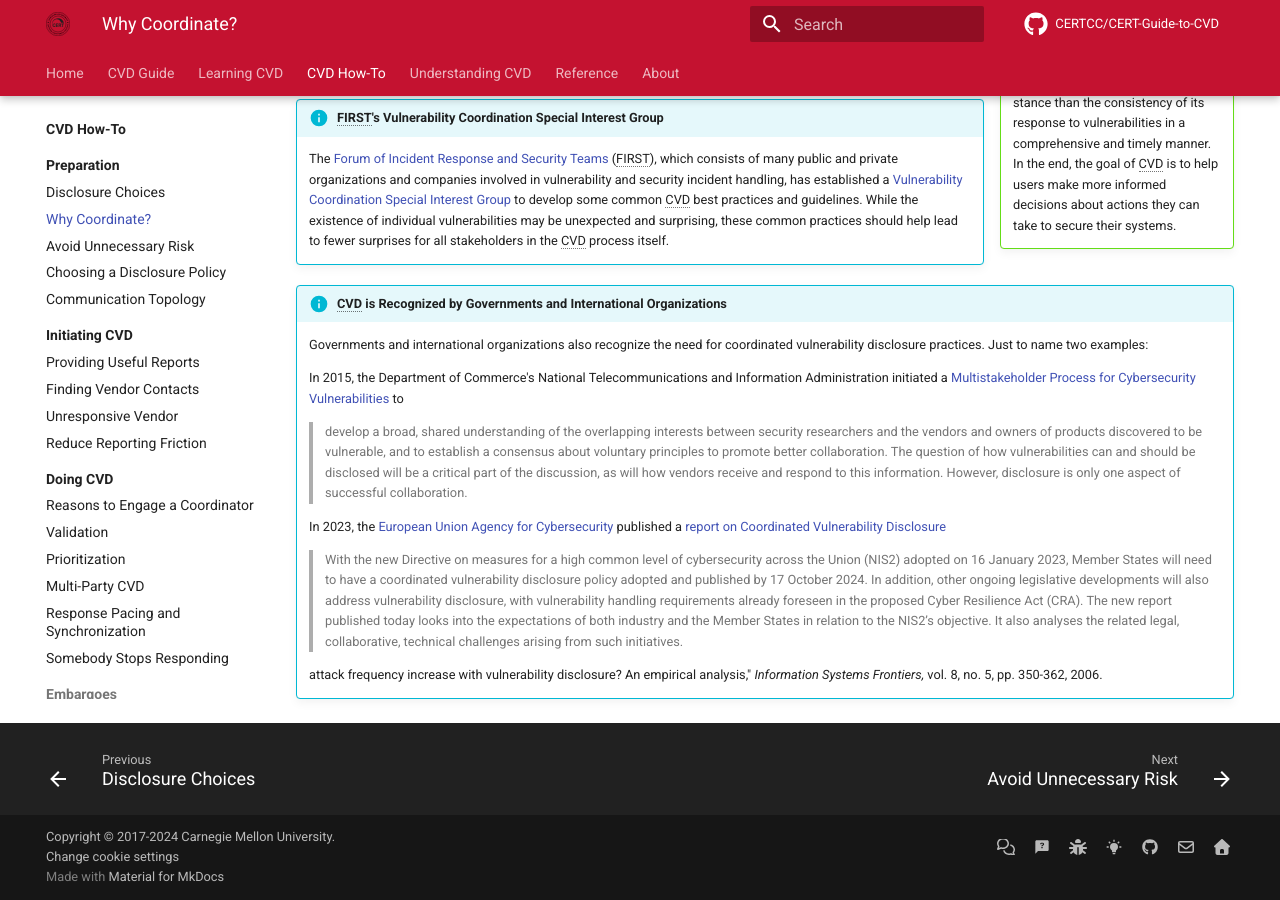
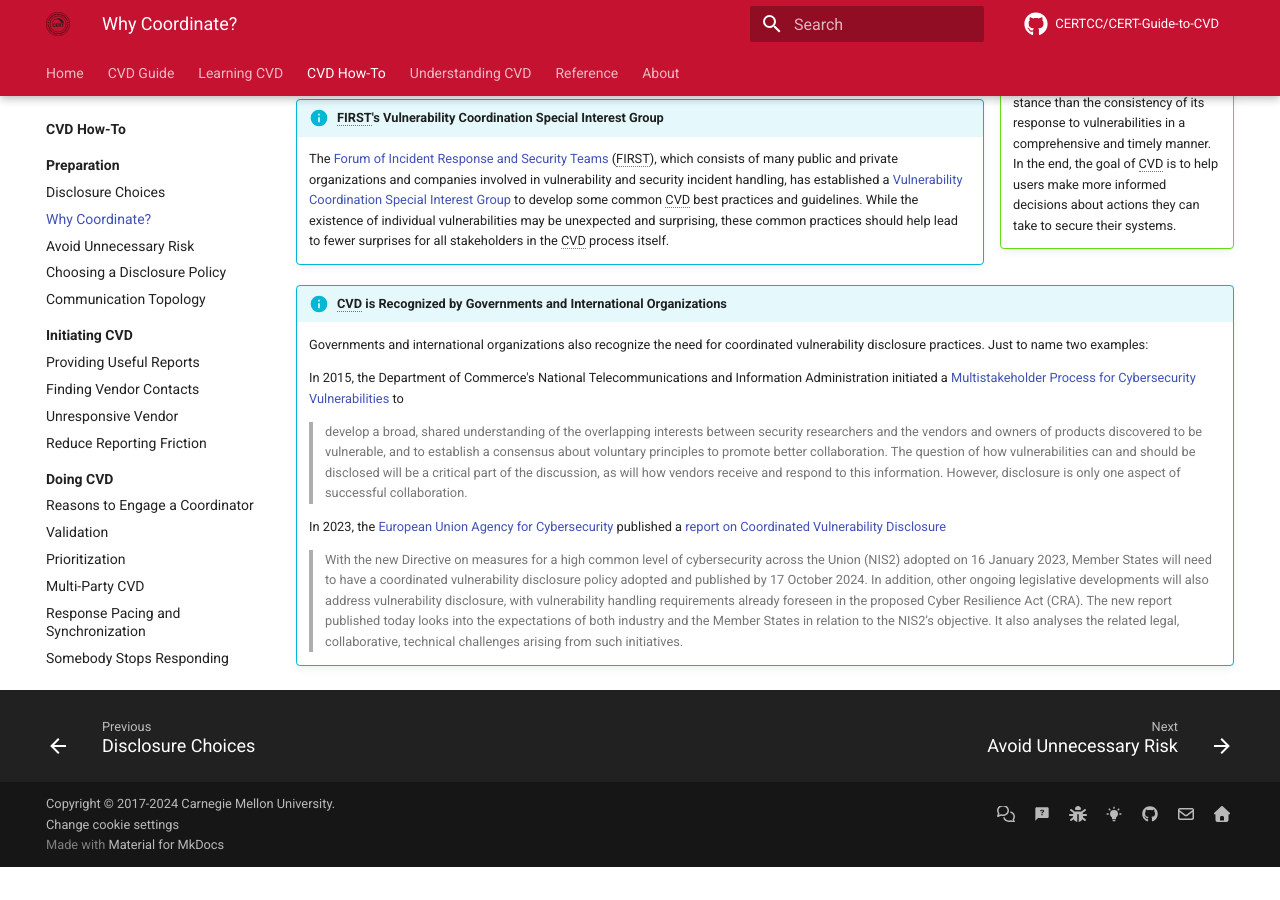
Before and after one commit to CERTCC/CERT-Guide-to-CVD, an MkDocs documentation site: the page built from docs/howto/preparation/why_coordinate.md, in a window 1280 px wide and 900 px high, scrolled down 1026 px. Built offline with MkDocs 1.6.1 and Material for MkDocs 9.7.7, drawn with Linux system fonts in a browser that asks for light colours; comment, search, counter and statistics services are not loaded; after the commit the page ends 1893 px from its top, so only the background shows below that.

Commit message:
Removed incomplete citation

```diff
--- a/docs/howto/preparation/why_coordinate.md
+++ b/docs/howto/preparation/why_coordinate.md
@@ -96,7 +96,3 @@ avoiding bad press for being unprepared.
     > The new report published today looks into the expectations of both industry and the Member States in relation to
     > the NIS2’s objective. It also analyses the related legal, collaborative, technical challenges arising from such
     > initiatives.
-
-    attack frequency increase with vulnerability disclosure? An
-    empirical analysis," *Information Systems Frontiers,* vol. 8, no.
-    5, pp. 350-362, 2006.
```
